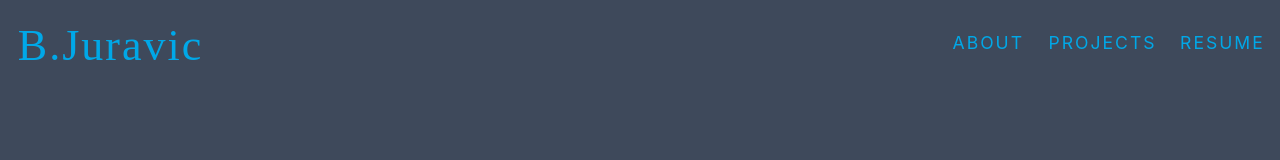
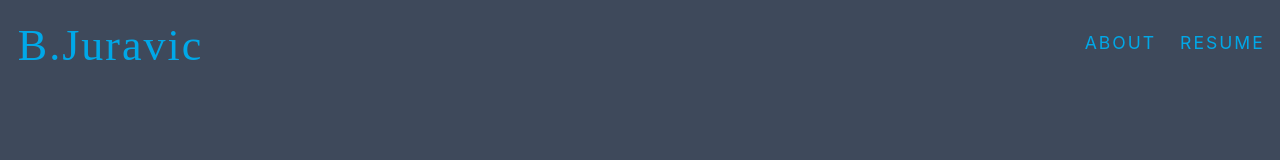
Before and after one commit to b-juravic/personal-website, a React (Create React App) app: page / in a window 1280 px wide. Shown: the top 160 px of the page. Built offline with nearby package versions, Linux system fonts and the light colour scheme; a web font is replaced by a local one.

Commit message:
updates around personal projects: (#36)
- Updated Navigation and Routes to not display personal projects. This
  code has simply been commented out for now with plans to use again
  at a later date.

- Replaced resume with updated version that doesn't include a personal
  projects section.

```diff
--- a/src/Navigation.js
+++ b/src/Navigation.js
@@ -25,11 +25,11 @@
             ABOUT
           </NavLink>
         </li>
-        <li>
+        {/* <li>
           <NavLink className="nav-item md-margin" to="/projects">
             PROJECTS
           </NavLink>
-        </li>
+        </li> */}
         <li>
           <a
             className="nav-item"
--- a/src/Routes.js
+++ b/src/Routes.js
@@ -20,10 +20,10 @@
           <About />
           <Footer />
         </Route>
-        <Route exact path="/projects">
+        {/* <Route exact path="/projects">
           <Projects />
           <Footer />
-        </Route>
+        </Route> */}
         <Route exact path="/">
           <Home />
         </Route>
```
Also changed, not shown: 1 other file (tests, documents, lock files or other folders).
